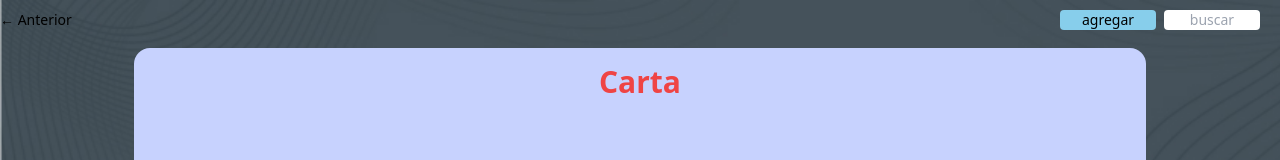
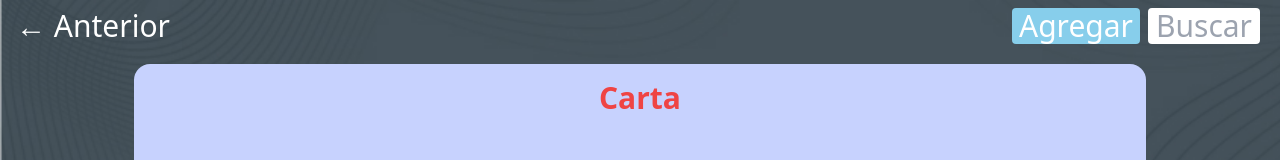
Before and after one commit to JuanRojasAguilar/pepita-confecciones, a React (Vite) app: page /materias-primas in a window 1280 px wide. Shown: the top 160 px of the page. Built offline with nearby package versions, Linux system fonts and the light colour scheme; no server answers.

Commit message:
:art: cleanup styles and routing

```diff
--- a/src/App.jsx
+++ b/src/App.jsx
@@ -1,4 +1,3 @@
-import { useState } from "react";
 import { Landing } from "./pages/Landing";
 
 const App = () => {
--- a/src/components/Cards.jsx
+++ b/src/components/Cards.jsx
@@ -9,6 +9,7 @@ const Card = () => {
       aspect-[30/31]
       rounded-2xl
       flip-card
+      gap-[50px]
     `,
     cardInner: `
       w-full
--- a/src/layout/NavCards.jsx
+++ b/src/layout/NavCards.jsx
@@ -21,10 +21,14 @@ const NavCards = ({ children }) => {
       flex
       justify-between
       items-center
-      text-sm
-      h-10
+      h-18
       w-screen
       fixed
+      z-10
+      text-white
+      text-3xl
+      pl-4
+      pt-2
     `,
     rigthNav: `
       flex
@@ -34,13 +38,13 @@ const NavCards = ({ children }) => {
       bg-cyan
       rounded
       me-2
-      w-24
+      w-32
     `,
     inputStyle: `
       text-center
       rounded
       me-5
-      w-24
+      w-28
     `
   }
 
@@ -51,8 +55,8 @@ const NavCards = ({ children }) => {
           <a href="/">&#8592; Anterior</a>
         </div>
         <div className={Styles.rigthNav}>
-          <button className={Styles.buttonStyles} onClick={putForm}>agregar</button>
-          <input type="text" placeholder="buscar" className={Styles.inputStyle} />
+          <button className={Styles.buttonStyles} onClick={putForm}>Agregar</button>
+          <input type="text" placeholder="Buscar" className={Styles.inputStyle} />
         </div>
       </nav>
       {children}
--- /dev/null
+++ b/src/layout/NavSimple.jsx
@@ -0,0 +1,16 @@
+const NavSimple = ({ children }) => {
+  return (
+    <div
+      className="h-screen w-screen bg-primary-bg bg-cover relative"
+    >
+      <nav className="pl-4 pt-2 text-white text-3xl" >
+        <div>
+          <a href="/">&#8592; Anterior</a>
+        </div>
+      </nav>
+      {children}
+    </div>
+  );
+};
+
+export default NavSimple;
--- a/src/main.jsx
+++ b/src/main.jsx
@@ -4,8 +4,8 @@ import App from './App.jsx'
 import { createBrowserRouter, RouterProvider } from "react-router-dom";
 import './index.css'
 
-import ReactForm from './components/Form.jsx';
 import CardDisplay from "./pages/CardDisplay.jsx";
+import OrderPlacement from "./pages/OrderPlacement.jsx";
 
 const router = createBrowserRouter([
   {
@@ -17,8 +17,8 @@ const router = createBrowserRouter([
     element: <CardDisplay />
   },
   {
-    path: "/card-display",
-    element: <ReactForm />
+    path: "/order-placement",
+    element: <OrderPlacement />
   }
 ])
 
--- a/src/pages/CardDisplay.jsx
+++ b/src/pages/CardDisplay.jsx
@@ -11,7 +11,7 @@ const CardDisplay = () => {
       h-full
       w-full
       overflow-auto
-      pt-12
+      pt-16
       gap-2
     `
   }
--- /dev/null
+++ b/src/pages/OrderPlacement.jsx
@@ -0,0 +1,12 @@
+import ReactForm from "../components/Form";
+import NavSimple from "../layout/NavSimple";
+
+const OrderPlacement = () => {
+  return (
+    <NavSimple>
+      <ReactForm />
+    </NavSimple>
+  )
+}
+
+export default OrderPlacement;
--- a/src/pages/Pages.js
+++ b/src/pages/Pages.js
@@ -4,8 +4,8 @@ const Pages = [
     url: "/materias-primas"
   },
   {
-    title: "Ver Materiales",
-    url: "/card-display"
+    title: "Hacer pedido",
+    url: "/order-placement"
   }
 ]
 
```
